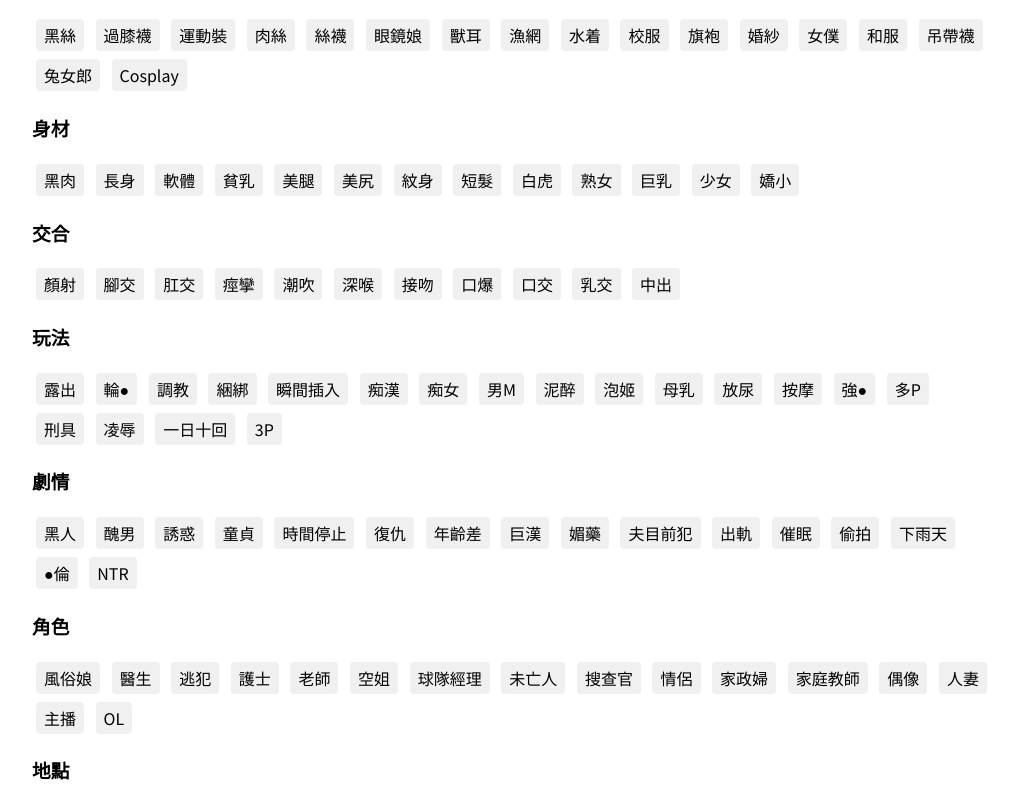
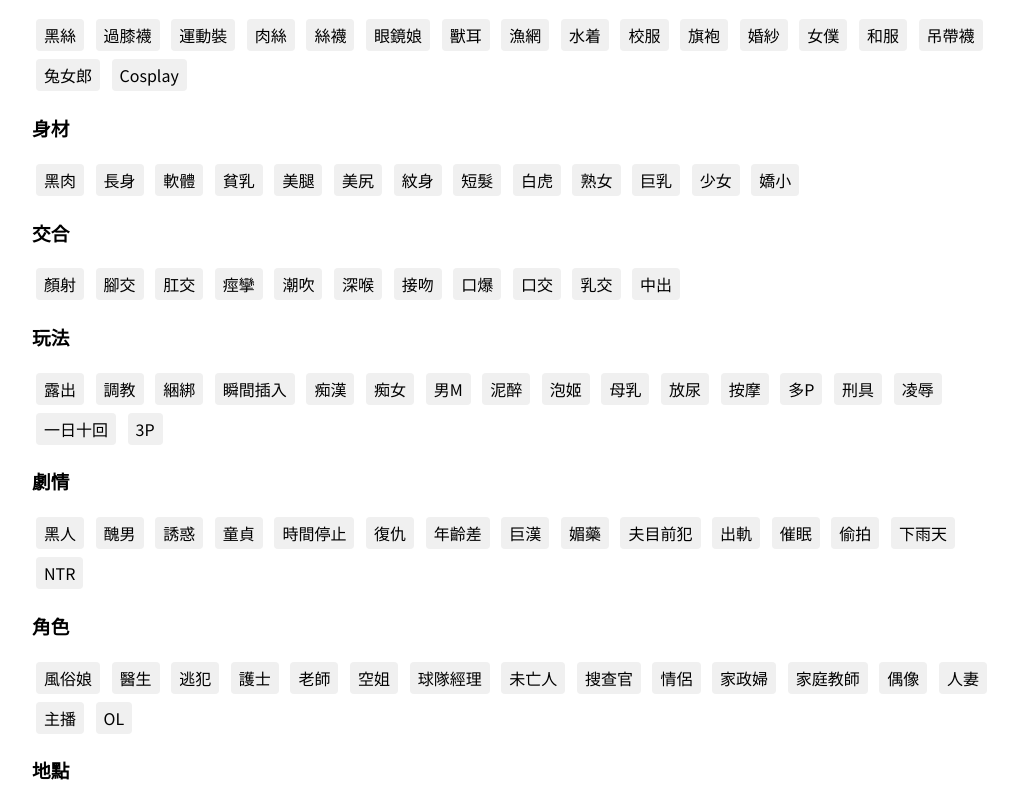
Before and after one commit to pseudomika/promptomika, a plain HTML site: page index.html in a window 1280 px wide. Shown: the part 427-1213 px from the top of the page, without its empty margins (128-1146 px from the left). Drawn offline with Linux system fonts and the light colour scheme.

Commit message:
Remove not working tags

```diff
--- a/index.html
+++ b/index.html
@@ -85,7 +85,6 @@
                 <div class="suggestion">中出</div>
                 <h3>玩法</h3>
                 <div class="suggestion">露出</div>
-                <div class="suggestion">輪●</div>
                 <div class="suggestion">調教</div>
                 <div class="suggestion">綑綁</div>
                 <div class="suggestion">瞬間插入</div>
@@ -97,7 +96,6 @@
                 <div class="suggestion">母乳</div>
                 <div class="suggestion">放尿</div>
                 <div class="suggestion">按摩</div>
-                <div class="suggestion">強●</div>
                 <div class="suggestion">多P</div>
                 <div class="suggestion">刑具</div>
                 <div class="suggestion">凌辱</div>
@@ -118,7 +116,6 @@
                 <div class="suggestion">催眠</div>
                 <div class="suggestion">偷拍</div>
                 <div class="suggestion">下雨天</div>
-                <div class="suggestion">●倫</div>
                 <div class="suggestion">NTR</div>
                 <h3>角色</h3>
                 <div class="suggestion">風俗娘</div>
```
